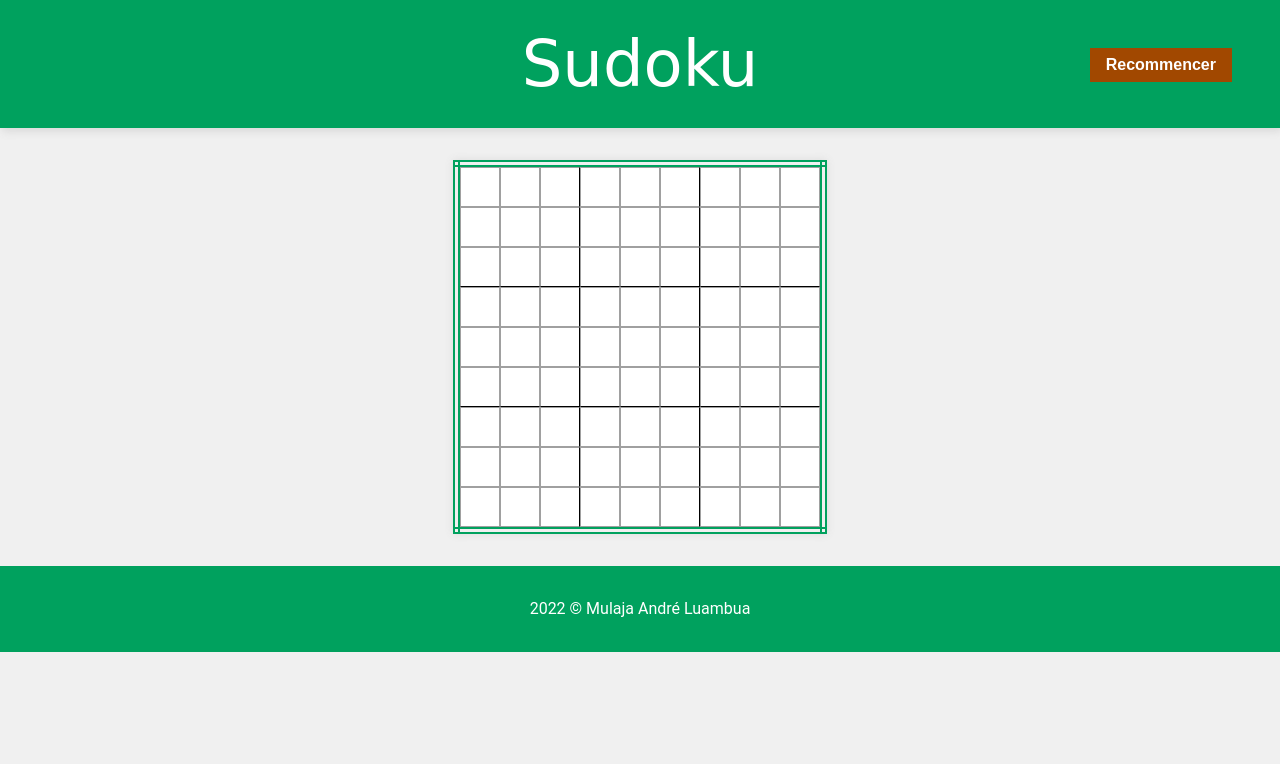
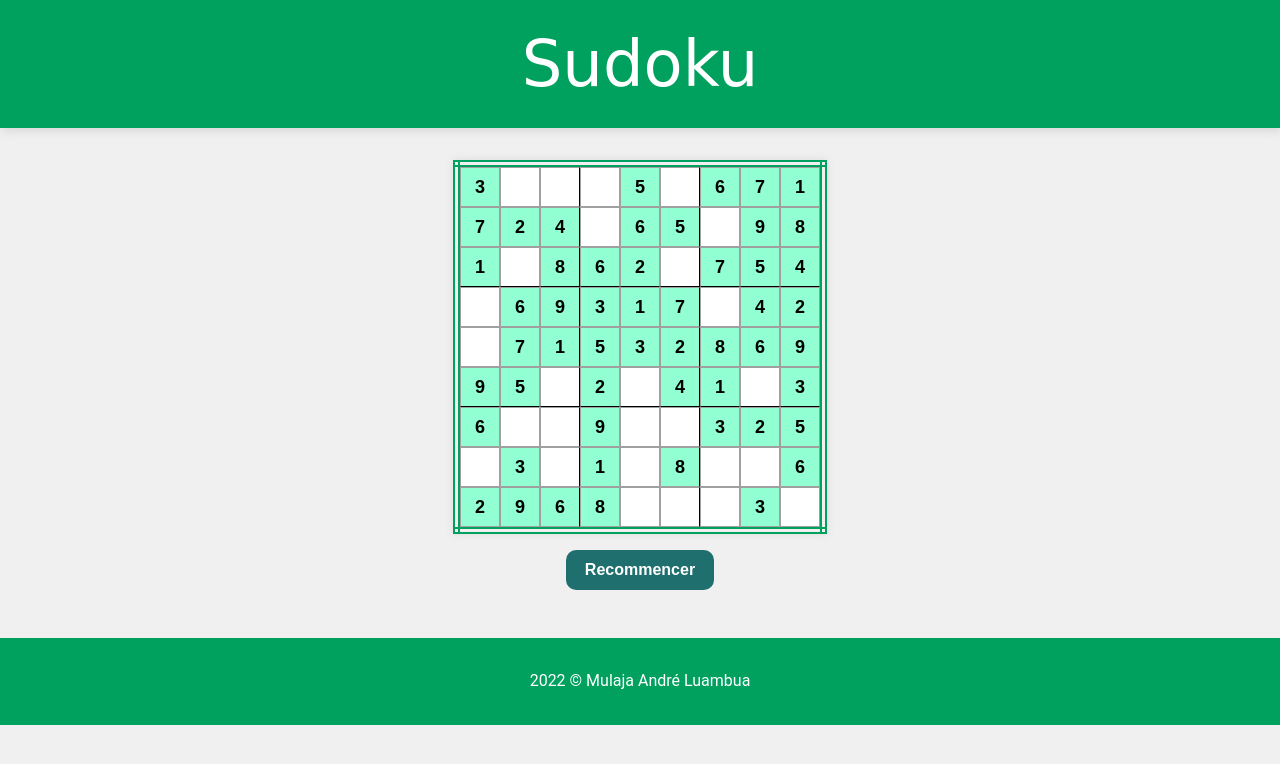
Before and after one commit to MR-C0DE/Sudoku, a plain HTML site: page index.html in a window 1280 px wide. Both pictures are taken after a click on the button "Recommencer". Drawn offline with Linux system fonts and the light colour scheme.

Commit message:
Ajout du javascript

```diff
--- a/css/style.css
+++ b/css/style.css
@@ -56,24 +56,11 @@ main {
     margin-bottom: 1rem;
 }
 
-button {
-    position: absolute;
-    top: 3rem;
-    right: 3rem;
-    background-color: #a14800;
-    color: #fff;
-    font-weight: bold;
-    border: none;
-    padding: .5rem 1rem;
-}
-
 table {
     margin: 0 auto;
     box-shadow: 0px 0px 8px 0px rgb(219, 219, 219);
     border: 7px double #00a15e;
 }
-
-table tr td {}
 
 table tr td input {
     width: 2.5rem;
@@ -218,6 +205,29 @@ table .case-8-2 {
     border-right: 1.7px solid #000000;
 }
 
+.btn {
+    width: 20rem;
+    margin: 1rem auto;
+    text-align: center;
+}
+
+.btn button {
+    background-color: #1f6f6f;
+    color: #fff;
+    font-weight: bold;
+    border: none;
+    padding: .7rem 1.2rem;
+    border-radius: 10px;
+}
+
+.btn button:hover {
+    background-color: #2c8989;
+}
+
+.btn button:active {
+    background-color: #1e5c5c;
+}
+
 footer {
     background-color: #00a15e;
     color: #fff;
--- a/index.html
+++ b/index.html
@@ -13,7 +13,6 @@
 <body>
     <header>
         <h1>Sudoku</h1>
-        <button>Recommencer</button>
 
     </header>
     <main>
@@ -134,6 +133,11 @@
             </tbody>
 
         </table>
+        <div class="btn">
+
+            <button>Recommencer</button>
+
+        </div>
 
 
     </main>
@@ -142,6 +146,7 @@
         <p> 2022 &copy; Mulaja André Luambua</p>
 
     </footer>
+    <script src="./js/main.js"></script>
 </body>
 
 </html>
--- a/js/main.js
+++ b/js/main.js
@@ -0,0 +1,145 @@
+let inputs = document.querySelectorAll('input');
+let button = document.querySelector('.btn button');
+
+function rand(min, max) {
+    return Math.floor(Math.random() * (max - min + 1)) + min;
+}
+let Matrice = {
+    x: 0,
+    y: 0,
+    creation: function(attributClass) {
+        let element = attributClass.split('-');
+        this.x = parseInt(element[1]);
+        this.y = parseInt(element[2]);
+    },
+
+    affiche: function() {
+        return this.x + ', ' + this.y;
+    },
+
+    verifieValeur: function(input) {
+        let resultat = true;
+
+        if (input.value !== '') {
+            for (let i = 0; i < 9; i++) {
+                let ligne = document.querySelector('.case-' + this.x + '-' + i);
+                if (ligne.getAttribute('class') !== 'case-' + this.x + '-' + this.y) {
+
+                    if (ligne.value === input.value) {
+
+                        resultat = false;
+                    }
+                }
+
+            }
+
+            for (let i = 0; i < 9; i++) {
+                let colone = document.querySelector('.case-' + i + '-' + this.y);
+                if (colone.getAttribute('class') !== 'case-' + this.x + '-' + this.y) {
+
+                    if (colone.value === input.value) {
+                        resultat = false;
+                    }
+                }
+
+            }
+        }
+
+        return resultat;
+    },
+
+    ajouteValeurInitiale: function(inputs) {
+        let nombreElementParDefaut = rand(30, 60);
+        let index = 0;
+        let indexUse = [];
+
+        let champs = document.createElement('input');
+        champs.setAttribute('type', 'text');
+        champs.setAttribute('value', '0');
+
+        while (index <  nombreElementParDefaut) {
+            let indexInput = rand(0, 80);
+            let isNotIn = true;
+
+
+            for (let i = 0; i < indexUse.length; i++) {
+                if (indexUse[i] == indexInput) {
+                    isNotIn = false;
+                }
+            }
+
+
+            if (isNotIn) {
+
+                champs.setAttribute('class', inputs[indexInput].getAttribute('class'));
+                this.creation(inputs[indexInput].getAttribute('class'));
+
+                champs.value = rand(1, 9) + '';
+
+                if (this.verifieValeur(champs)) {
+                    inputs[indexInput].value = champs.value;
+                    inputs[indexInput].style.backgroundColor = '#91ffd1';
+                    inputs[indexInput].disabled = true;
+                    indexUse.push(indexInput);
+                    index++;
+                }
+
+            }
+
+
+        }
+
+
+
+    }
+};
+
+
+let matrice = Matrice;
+matrice.creation('case-0-0');
+matrice.ajouteValeurInitiale(inputs);
+
+let valeur = (val) => {
+    const tableau = ['1', '2', '3', '4', '5', '6', '7', '8', '9'];
+
+    for (let i = 0; i < tableau.length; i++) {
+        if (val === tableau[i]) {
+            return true;
+        }
+    }
+
+    return false;
+}
+
+inputs.forEach((input) => {
+
+    input.addEventListener('input', () => {
+
+        if (valeur(input.value)) {
+            matrice.creation(input.getAttribute('class'))
+
+            if (matrice.verifieValeur(input)) {
+                input.style.color = 'black';
+            } else {
+                input.style.color = 'red';
+            }
+        } else {
+
+            input.value = '';
+        }
+
+
+    });
+
+});
+
+button.addEventListener('click', () => {
+    matrice.creation('case-0-0');
+    inputs.forEach((input) => {
+        input.value = '';
+        input.style.backgroundColor = '#fff';
+        input.style.color = '#000';
+        input.disabled = false;
+    });
+    matrice.ajouteValeurInitiale(inputs);
+});
```
